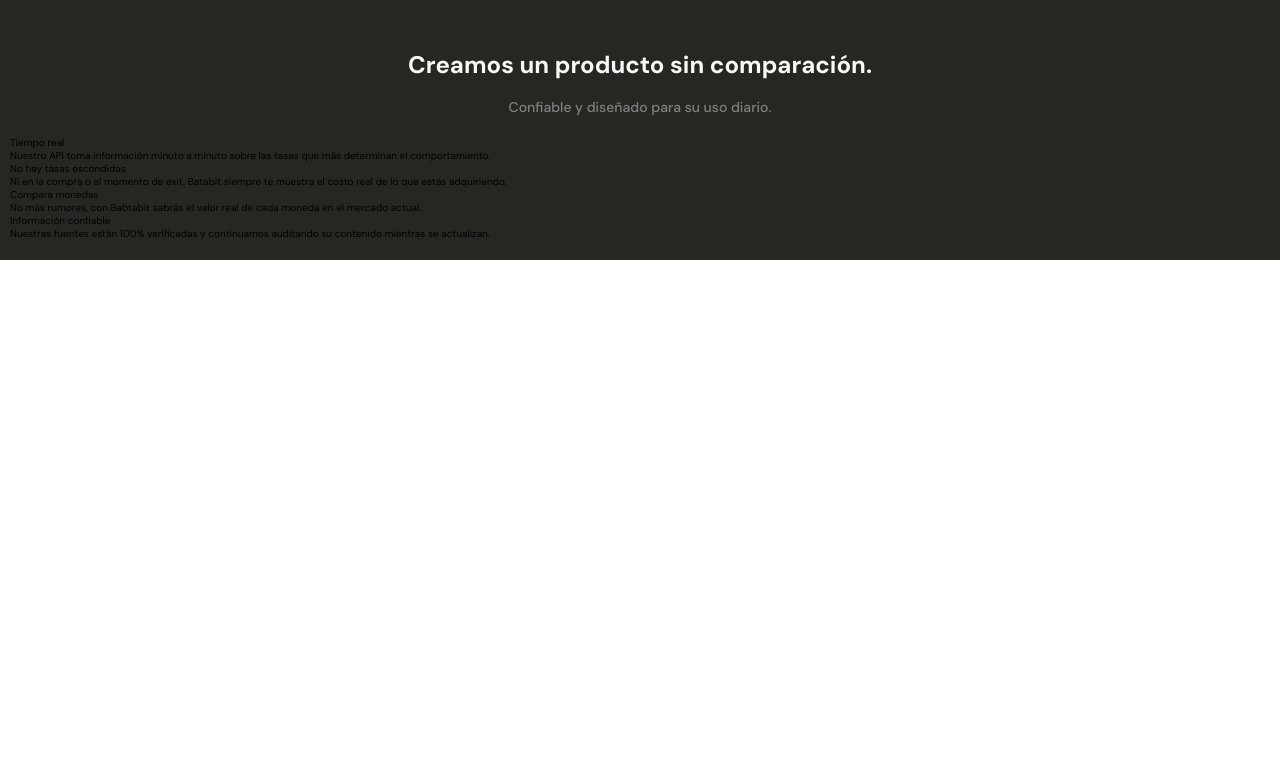
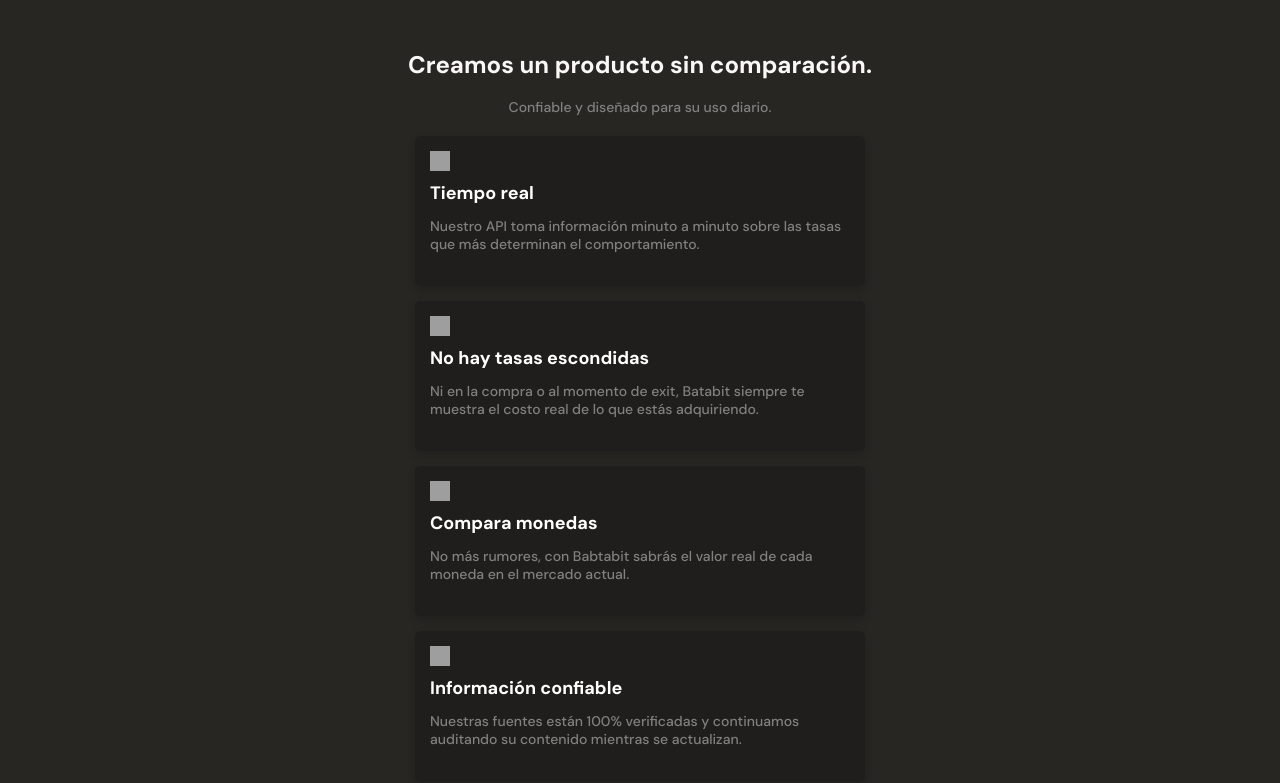
Before and after one commit to JDanieLucVg/Responsive-Design, a plain HTML site: page Index.html in a window 1280 px wide. Shown: the part 1554-2337 px from the top of the page. Before the commit the page ends 1814 px from the top, so only its background shows below. Drawn offline with Linux system fonts and the light colour scheme; grey boxes are pictures that could not be loaded.

Commit message:
Creacion de articulos y finalizacion de la seccion

```diff
--- a/Index.html
+++ b/Index.html
@@ -93,22 +93,22 @@
             </div>
             <section class="product__cards__container">
                 <article class="product-detail__card">
-                    <span class="clock"></span>
+                    <span class="icon-card clock"></span>
                     <p class="product__card-title">Tiempo real</p>
                     <p class="product__cart-body">Nuestro API toma información minuto a minuto sobre las tasas que más determinan el comportamiento.</p>
                 </article>
                 <article class="product-detail__card">
-                    <span class="eye"></span>
+                    <span class="icon-card eye"></span>
                     <p class="product__card-title">No hay tasas escondidas</p>
                     <p class="product__cart-body">Ni en la compra o al momento de exit, Batabit siempre te muestra el costo real de lo que estás adquiriendo.</p>
                 </article>
                 <article class="product-detail__card">
-                    <span class="dolar"></span>
+                    <span class="icon-card dolar"></span>
                     <p class="product__card-title">Compara monedas</p>
                     <p class="product__cart-body">No más rumores, con Babtabit sabrás el valor real de cada moneda en el mercado actual.</p>
                 </article>
                 <article class="product-detail__card">
-                    <span class="check-circle"></span>
+                    <span class="icon-card check-circle"></span>
                     <p class="product__card-title">Información confiable</p>
                     <p class="product__cart-body">Nuestras fuentes están 100% verificadas y continuamos auditando su contenido mientras se actualizan.</p>
                 </article>
--- a/Style.css
+++ b/Style.css
@@ -309,3 +309,53 @@ calc()(función): Nos permite realizar cálculos para determinar valores de prop
     line-height: 1.8rem;
     color: #808080;
 }
+
+/* seccion de tarjetas o articulos */
+.product-detail__card{
+    width: 90%;
+    min-width: 288px;
+    max-width: 450px;
+    height: 15rem;
+    margin: 15px auto;
+    padding: 1.5rem;
+    background-color: var(--black);
+    border-radius: 5px;
+    box-shadow: 0 4px 8px rgba(0, 0, 0, 0.16);
+}
+/* estilos de iconos */
+.product-detail__card .icon-card{
+    display: inline-block;
+    width: 20px;
+    height: 20px;
+    margin-bottom: 10px;
+    background-size: cover;
+    /* el cover funciona para que se ve la imagen aun a pesar de que sea mas grande de las dimensiones colocadas */
+    background-position: center;
+    background-repeat: no-repeat;
+}
+.clock{
+    background-image: url('https://i.ibb.co/GkQhkP0/clock.png');
+}
+.eye{
+    background-image: url('https://i.ibb.co/jvJymvS/eye.png');
+}
+.dolar{
+    background-image: url('https://i.ibb.co/bRxGPwX/dollar-sign.png');
+}
+.check-circle{
+    background-image: url('https://i.ibb.co/z7pL9B0/check-circle.png');
+}
+/* seccion de contenido titulo y cuerpo */
+.product__card-title{
+    margin-bottom: 15px;
+    font-size: 1.8rem;
+    font-weight: bold;
+    line-height: 1.8rem;
+    color: var(--just-white);
+}
+.product__cart-body{
+    font-size: 1.4rem;
+    font-weight: 500;
+    line-height: 1.8rem;
+    color: #808080;
+}
```
